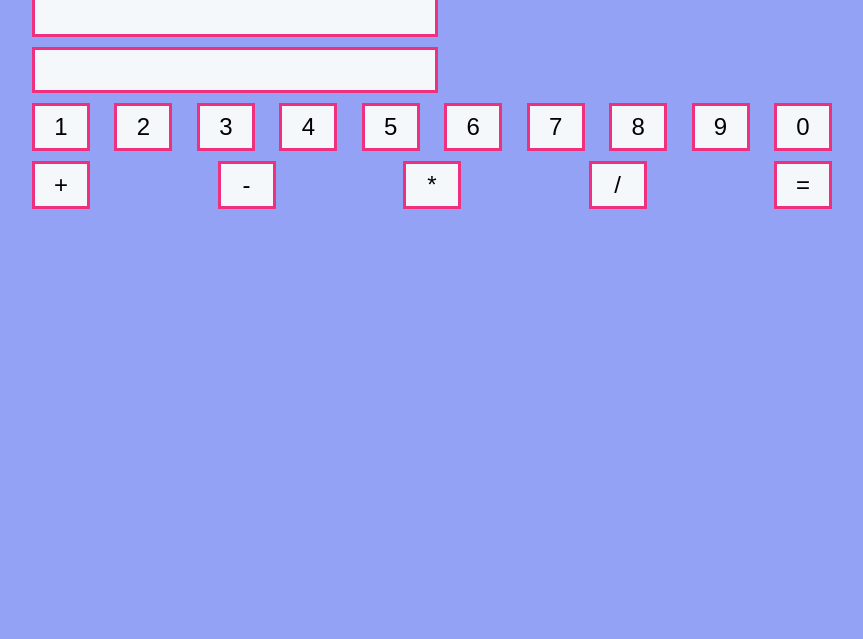
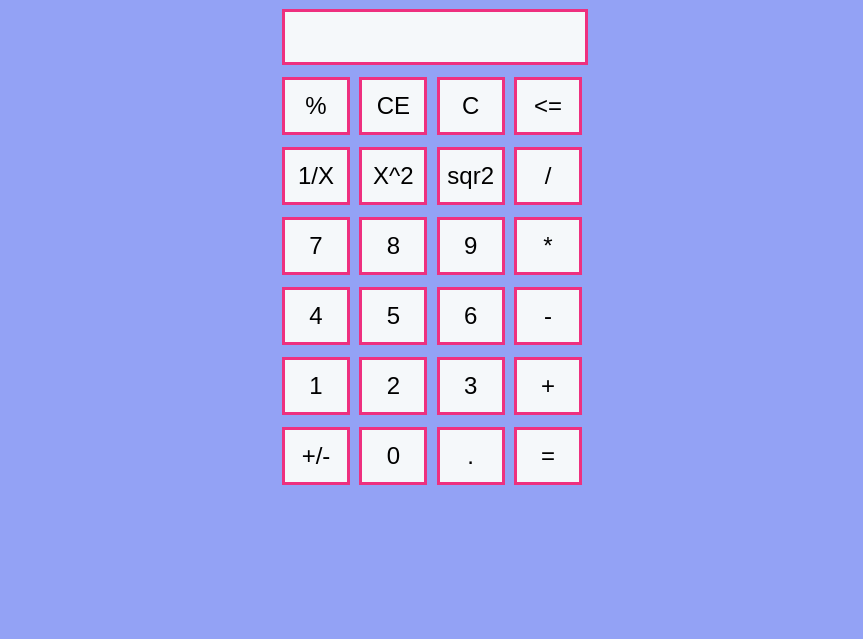
Before and after one commit to LogPt/learn-web, a website: page calculator/calculator.html in a window 1280 px wide. Shown: the part 161-800 px from the top of the page, without its empty margins (208-1071 px from the left). Drawn offline with Linux system fonts and the light colour scheme.

Commit message:
поработал

```diff
--- a/calculator/calculator.css
+++ b/calculator/calculator.css
@@ -1,6 +1,6 @@
 html {
   background-color: #93a2f5;
-  background-size: 3px;
+  /* background-size: 3px; */
   font-family: Arial, sans-serif;
 }
 
@@ -11,31 +11,33 @@ html {
 }
 
 .wrapper {
-  width: 800px;
-  margin: 100px auto;
+  width: 300px;
+  margin: 50px auto;
 }
 
 .container {
   display: flex;
+  flex-wrap: wrap;
   justify-content: space-between;
-  margin-bottom: 10px;
+  align-items: center;
+  width: 300px;
+  margin-bottom: 50px;
 }
 
 h1,
 h2 {
   text-align: center;
   color: #fff;
-  margin: 0;
   margin-bottom: 15px;
 }
 
-.number,
-.operand,
-.equals,
+
 .string,
-.result {
-  width: 40px;
-  height: 40px;
+.result,
+.btn {
+  width: 50px;
+  height: 50px;
+  margin-bottom: 12px;
   /* margin: 0 auto; */
   text-align: center;
   border: 3px solid #ee307f;
@@ -44,9 +46,23 @@ h2 {
   color: #000000;
 }
 
+.btn {
+  flex: 20%;
+  max-width: 50px;
+}
+
+.btn:active {
+ background-color: #94c6e7;
+}
+
 .string,
 .result {
-  width: 400px;
-  height: 40px;
-  margin-bottom: 10px;
+  text-align: right;
+  width: 300px;
 }
+
+/* .col-6 — до 576px;
+.col-sm-6 — больше 576px;
+.col-md-6 — больше 768px;
+.col-lg-6 — больше 992px;
+.col-xl-6 — больше 1200px. */
--- a/calculator/calculator.html
+++ b/calculator/calculator.html
@@ -14,29 +14,41 @@
     <h1>Calculator</h1>
 
     <div class="string"></div>
-
     <div class="result"></div>
 
     <div class="container">
-      <button class="number">1</button>
-      <button class="number">2</button>
-      <button class="number">3</button>
-      <button class="number">4</button>
-      <button class="number">5</button>
-      <button class="number">6</button>
-      <button class="number">7</button>
-      <button class="number">8</button>
-      <button class="number">9</button>
-      <button class="number">0</button>
+      <button class="btn percent">%</button>
+      <button class="btn clear-e">CE</button>
+      <button class="btn clear">C</button>
+      <button class="btn backspace">
+        <=</button>
+
+      <button class="btn reverse">1/X</button>
+      <button class="btn degree">X^2</button>
+      <button class="btn root">sqr2</button>
+      <button class="btn operand">/</button>
+
+      <button class="btn number">7</button>
+      <button class="btn number">8</button>
+      <button class="btn number">9</button>
+      <button class="btn operand">*</button>
+
+      <button class="btn number">4</button>
+      <button class="btn number">5</button>
+      <button class="btn number">6</button>
+      <button class="btn operand">-</button>
+
+      <button class="btn number">1</button>
+      <button class="btn number">2</button>
+      <button class="btn number">3</button>
+      <button class="btn operand">+</button>
+
+      <button class="btn negate">+/-</button>
+      <button class="btn number">0</button>
+      <button class="btn dot">.</button>
+      <button class="btn equals">=</button>
     </div>
 
-    <div class="container">
-      <button class="operand">+</button>
-      <button class="operand">-</button>
-      <button class="operand">*</button>
-      <button class="operand">/</button>
-      <button class="equals">=</button>
-    </div>
   </div>
   </div>
 
--- a/calculator/calculator.js
+++ b/calculator/calculator.js
@@ -1,20 +1,59 @@
-const number = document.querySelectorAll('.number, .operand');
+const number = document.querySelectorAll('.number');
+const operand = document.querySelectorAll('.operand');
 const str = document.querySelector('.string');
 const res = document.querySelector('.result');
 const equals = document.querySelector('.equals');
+const clear = document.querySelector('.clear');
+const backspace = document.querySelector('.backspace');
+const negate = document.querySelector('.negate');
+
+let resultReady = false;
+let operandEntered = false;
 
 equals.onclick = () => displayResult();
+// negate.onclick = () =>
+clear.onclick = () => reset();
+backspace.onclick = () => backSpace();
+
+operand.forEach(el => {
+    el.addEventListener('click', () => displayOperand(el.textContent))
+});
 
 number.forEach(el => {
   el.addEventListener('click', () => displayString(el.textContent))
 });
 
 function displayString(textContent) {
-  console.log(textContent);
   str.innerHTML = str.innerHTML + textContent;
+  operandEntered = false;
 };
+
+function displayOperand(textContent) {
+  if (operandEntered == false) {
+    str.innerHTML = str.innerHTML + textContent;
+    operandEntered = true;
+  }
+  else{
+    str.innerHTML = str.innerHTML.slice(0, -1) + textContent;
+    operandEntered = true;
+  }
+}
 
 function displayResult() {
   // console.log(eval(str.innerHTML));
   res.innerHTML = eval(str.innerHTML);
+  resultReady = true;
 }
+
+function reset() {
+  str.innerHTML = null;
+  res.innerHTML = null;
+  resultReady = false;
+  operandEntered = false;
+}
+
+function backSpace() {
+  if (resultReady == false) {
+    str.innerHTML = str.innerHTML.slice(0, -1);
+  }
+}
```
Also changed, not shown: index.html (+5 -0 lines).
